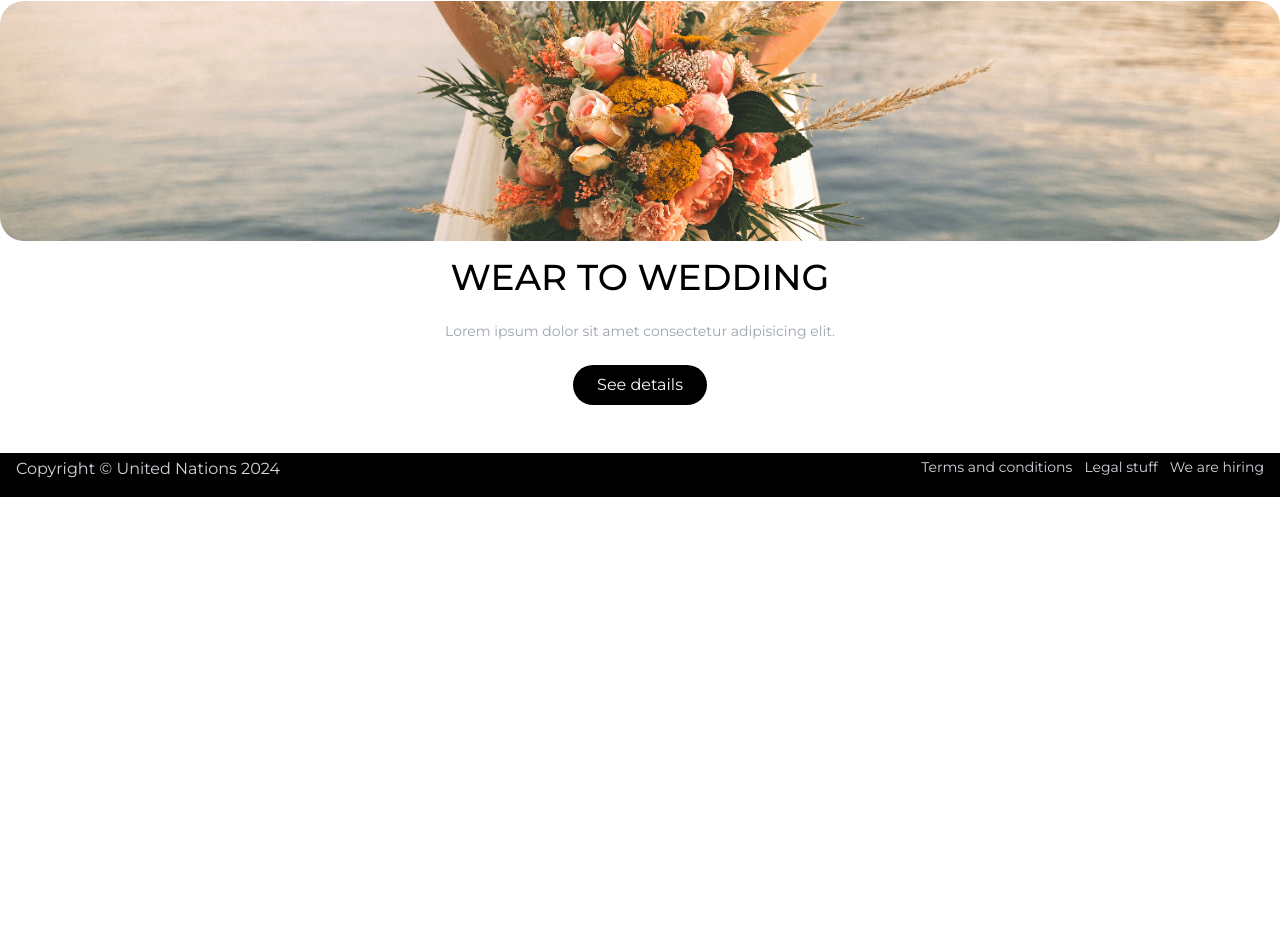
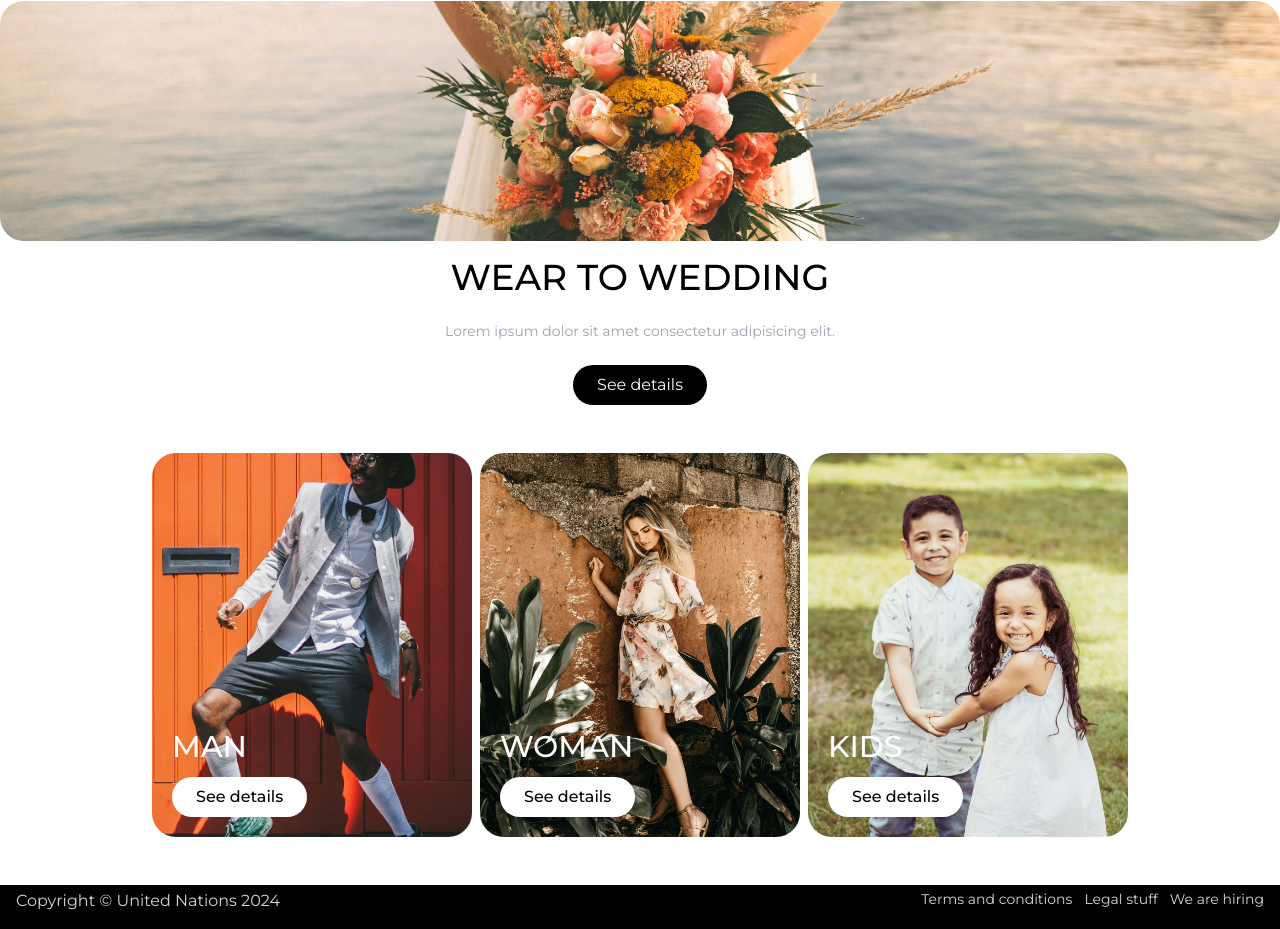
Before and after one commit to Karlito14/diane, a website: page index.html in a window 1280 px wide. Shown: the part 1579-2508 px from the top of the page. Before the commit the page ends 2076 px from the top, so only its background shows below. Drawn offline with Linux system fonts and the light colour scheme.

Commit message:
section categories

```diff
--- a/index.html
+++ b/index.html
@@ -63,7 +63,7 @@
           Buy now
         </button>
       </div>
-      <section class="mb-6 mt-12">
+      <section class="mb-12 mt-12">
         <h2 class="mb-6 text-center text-4xl font-medium">New Collection</h2>
         <p class="mb-6 text-center text-sm text-gray-400">
           Lorem ipsum dolor sit amet, consectetur adipisicing elit. Neque!
@@ -163,6 +163,38 @@
           See details
         </button>
       </section>
+      <section class="mb-12 flex justify-center gap-2">
+        <div
+          class="flex h-96 w-80 flex-col items-start justify-end rounded-3xl bg-[url('./assets/man.jpg')] bg-cover bg-center p-5"
+        >
+          <h2 class="mb-3 text-3xl font-medium text-white">MAN</h2>
+          <button
+            class="rounded-full bg-white px-6 py-2 font-medium text-black"
+          >
+            See details
+          </button>
+        </div>
+        <div
+          class="flex h-96 w-80 flex-col items-start justify-end rounded-3xl bg-[url('./assets/woman.jpg')] bg-cover bg-center p-5"
+        >
+          <h2 class="mb-3 text-3xl font-medium text-white">WOMAN</h2>
+          <button
+            class="rounded-full bg-white px-6 py-2 font-medium text-black"
+          >
+            See details
+          </button>
+        </div>
+        <div
+          class="flex h-96 w-80 flex-col items-start justify-end rounded-3xl bg-[url('./assets/kids.jpg')] bg-cover bg-center p-5"
+        >
+          <h2 class="mb-3 text-3xl font-medium text-white">KIDS</h2>
+          <button
+            class="rounded-full bg-white px-6 py-2 font-medium text-black"
+          >
+            See details
+          </button>
+        </div>
+      </section>
     </div>
     <div class="flex justify-between bg-black px-4 pb-4 pt-1 text-gray-300">
       <p>Copyright © United Nations 2024</p>
```
Also changed, not shown: src/output.css.
